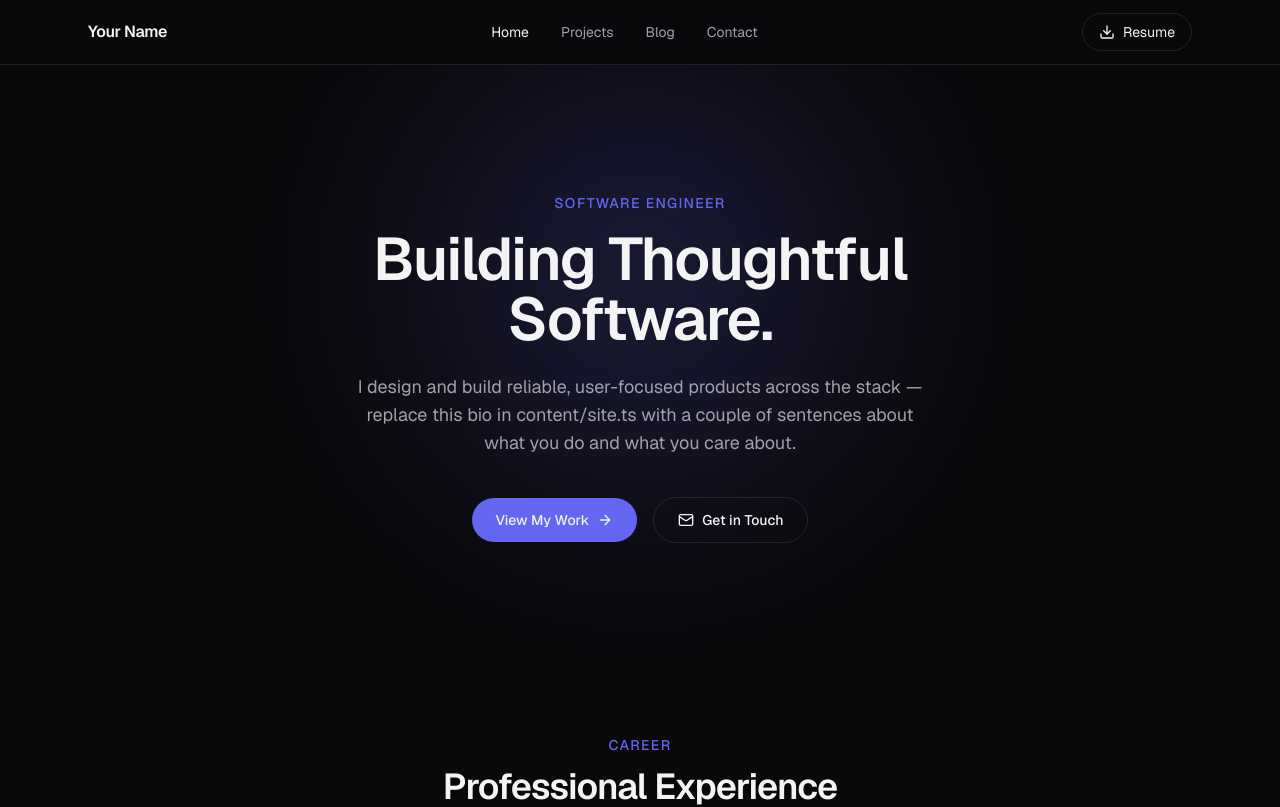
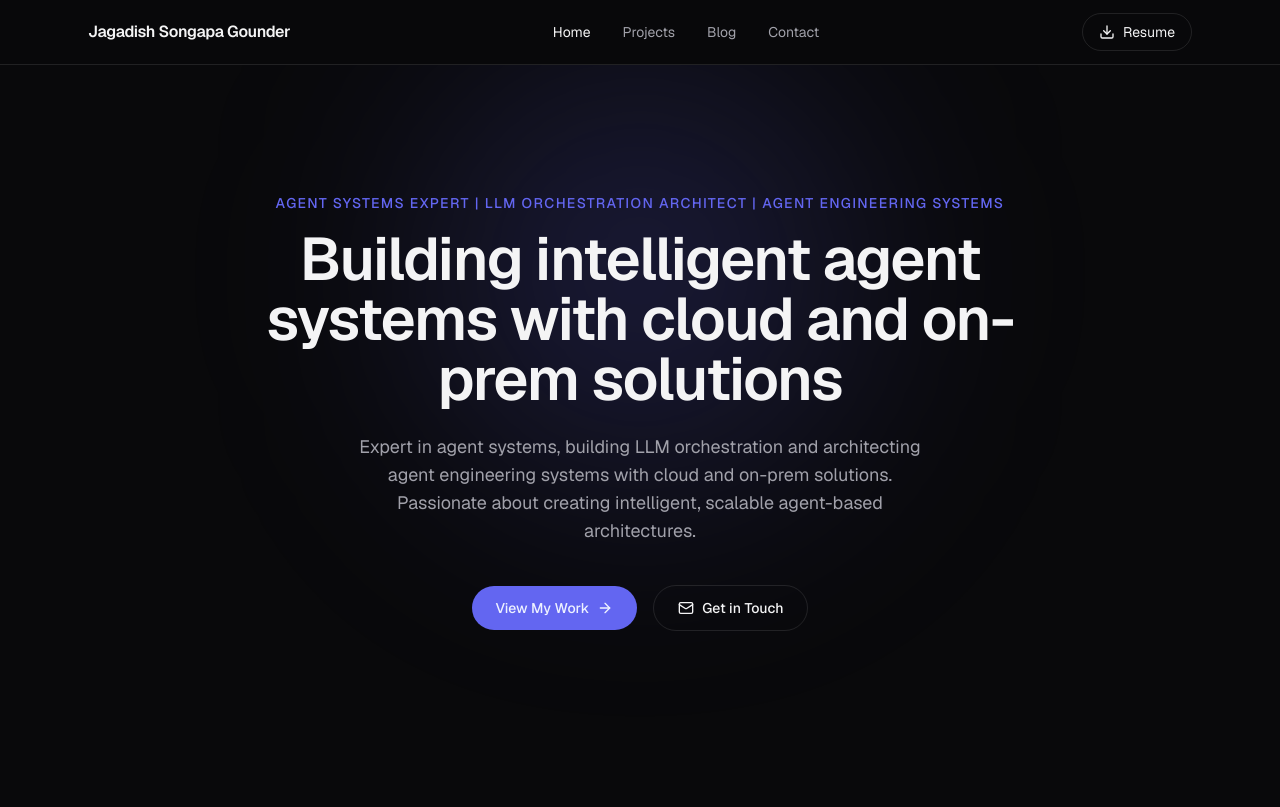
Before and after one commit to jagadishs-oss/webprofile, a Next.js app: page / in a window 1280 px wide. Shown: the top 807 px of the page. Built offline with nearby package versions, Linux system fonts and the light colour scheme.

Commit message:
Update profile with Jagadish Songapa Gounder details - agent systems expert, LLM orchestration architect, LinkedIn profile

```diff
--- a/content/site.ts
+++ b/content/site.ts
@@ -17,16 +17,16 @@ export interface SiteConfig {
 
 // Edit this file with your own details — it's the single source of truth for the whole site.
 export const siteConfig: SiteConfig = {
-  name: "Your Name",
-  role: "Software Engineer",
-  tagline: "Building Thoughtful Software.",
-  bio: "I design and build reliable, user-focused products across the stack — replace this bio in content/site.ts with a couple of sentences about what you do and what you care about.",
-  email: "you@example.com",
-  location: "City, Country",
+  name: "Jagadish Songapa Gounder",
+  role: "Agent Systems Expert | LLM Orchestration Architect | Agent Engineering Systems",
+  tagline: "Building intelligent agent systems with cloud and on-prem solutions",
+  bio: "Expert in agent systems, building LLM orchestration and architecting agent engineering systems with cloud and on-prem solutions. Passionate about creating intelligent, scalable agent-based architectures.",
+  email: "jagadish.gounder@example.com",
+  location: "Chennai, India",
   resumeUrl: "/resume.pdf",
   social: [
-    { label: "LinkedIn", url: "https://linkedin.com/in/yourprofile", icon: "linkedin" },
-    { label: "GitHub", url: "https://github.com/yourusername", icon: "github" },
-    { label: "Email", url: "mailto:you@example.com", icon: "mail" },
+    { label: "LinkedIn", url: "https://www.linkedin.com/in/jagadishsongapagounder/", icon: "linkedin" },
+    { label: "GitHub", url: "https://github.com/jagadishs-oss", icon: "github" },
+    { label: "Email", url: "mailto:jagadish.gounder@example.com", icon: "mail" },
   ],
 };
```
